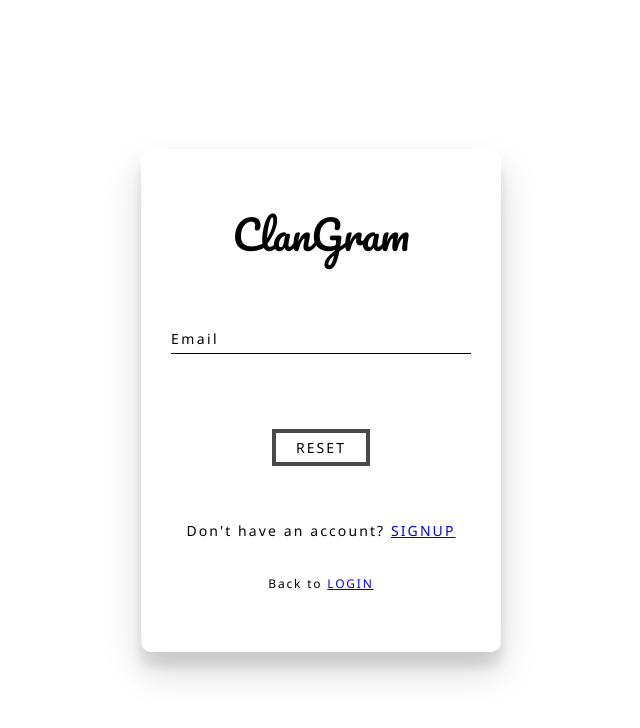
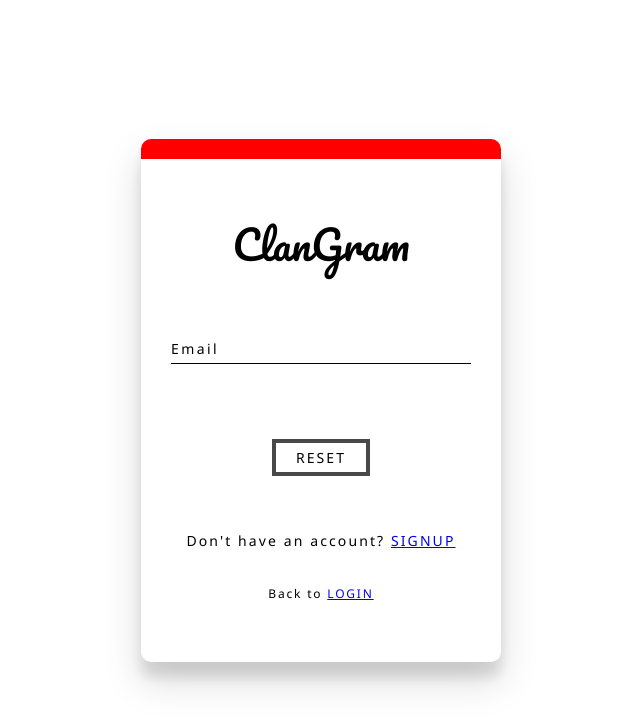
Before and after one commit to raps2019/clan-gram, a React (Create React App) app: page /forgot-password in a window 1280 px wide. Shown: the top 728 px of the page, without its empty margins (319-959 px from the left). Built offline with nearby package versions, Linux system fonts and the light colour scheme.

Commit message:
Addeded ThemeContext and ThemeStore

```diff
--- a/src/App.js
+++ b/src/App.js
@@ -1,27 +1,34 @@
 import React from 'react';
 import { BrowserRouter as Router, Switch, Route } from 'react-router-dom';
+import Theme from './Theme';
+import { ThemeStore } from './contexts/ThemeStore';
 import * as Styled from './GlobalStyle';
 import GlobalStyle from './GlobalStyle';
 import Login from './components/authentication/Login';
 import Signup from './components/authentication/Signup';
 import ForgotPassword from './components/authentication/ForgotPassword';
 
-
 const App = () => {
   return (
     <>
+      <ThemeStore>
+        <Theme>
           <GlobalStyle />
           <Styled.WindowContainer
-      // color={'red'}
           >
             <Router>
               <Switch>
                 <Route path="/signup" component={Signup}></Route>
                 <Route path="/login" component={Login}></Route>
-            <Route path="/forgot-password" component={ForgotPassword}></Route>
+                <Route
+                  path="/forgot-password"
+                  component={ForgotPassword}
+                ></Route>
               </Switch>
             </Router>
           </Styled.WindowContainer>
+        </Theme>
+      </ThemeStore>
     </>
   );
 };
--- a/src/GlobalStyle.js
+++ b/src/GlobalStyle.js
@@ -13,7 +13,7 @@ const GlobalStyle = createGlobalStyle`
 export const WindowContainer = styled.div`
   height : 100vh;
   width : 100vw;
-  /* background-color: ${props => props.color}; */
+  background-color: ${props => props.theme.background};
 `
 
 export const GlobalButton = styled.button`
--- /dev/null
+++ b/src/Theme.js
@@ -0,0 +1,25 @@
+import React, { useContext } from 'react'
+import { ThemeProvider } from 'styled-components'
+import { ThemeContext } from './contexts/ThemeStore'
+
+const themes = {
+  dark: {
+    background: "#272823",
+    text: "#fff"
+  },
+  light: {
+    background: "#fff",
+    text: "000"
+  }
+}
+
+const Theme = ({children}) => {
+  const { theme } = useContext( ThemeContext )
+  return (
+    <ThemeProvider theme={themes[theme]}>
+      {children}
+    </ThemeProvider>
+  )
+}
+
+export default Theme;
--- a/src/components/authentication/Authentication.styles.js
+++ b/src/components/authentication/Authentication.styles.js
@@ -18,6 +18,7 @@ align-items: center;
 padding: 50px 30px;
 border-radius: 10px;
 box-shadow: 0 19px 38px rgba(0,0,0,0.15), 0 15px 12px rgba(0,0,0,0.10);
+border-top: 20px red solid;
 `
 
 export const Heading = styled.div`
--- /dev/null
+++ b/src/contexts/ThemeStore.js
@@ -0,0 +1,19 @@
+import React, { useState } from 'react';
+
+const ThemeContext = React.createContext();
+
+const ThemeStore = ({ children }) => {
+  const [theme, setTheme] = useState('light');
+
+  const toggleTheme = () => {
+    setTheme( prevDarkTheme => prevDarkTheme === 'light' ? 'dark' : 'light' );
+  };
+
+  return (
+    <ThemeContext.Provider value={{ toggleTheme, theme }}>
+      {children}
+    </ThemeContext.Provider>
+  );
+};
+
+export { ThemeStore, ThemeContext };
```
Lines whose indentation alone changed are shown as unchanged.
